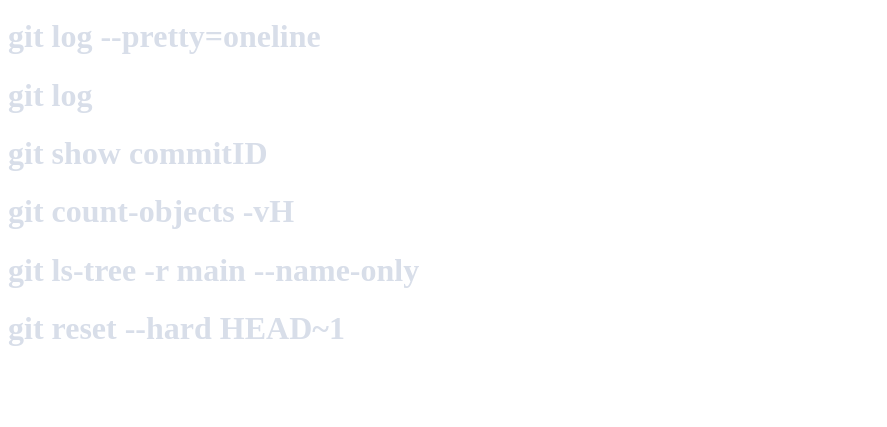
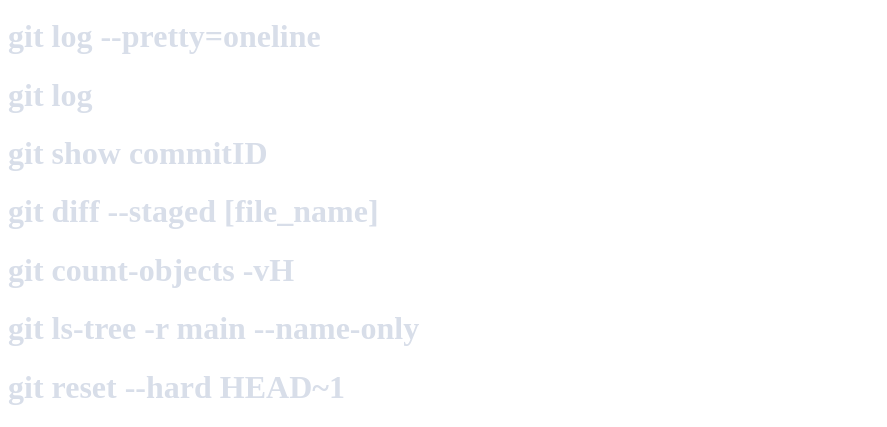
Before and after one commit to ZhuDin/refCode, a plain HTML site: page index.html in a window 1280 px wide. Shown: the part 781-1208 px from the top of the page, without its empty margins (0-887 px from the left). Before the commit the page ends 1150 px from the top, so only its background shows below. Drawn offline with Linux system fonts and the light colour scheme.

Commit message:
diff --staged biology

```diff
--- a/index.html
+++ b/index.html
@@ -28,6 +28,7 @@
         <h1>git log --pretty=oneline</h1>
         <h1>git log</h1>
         <h1>git show commitID</h1>
+        <h1>git diff --staged [file_name]</h1>
         <h1>git count-objects -vH</h1>
         <h1>git ls-tree -r main --name-only</h1>
         <h1>git reset --hard HEAD~1</h1>
```
Also changed, not shown: biology/Essential-Cell-Biology-5th/ch1-Cells-The-Fundamental-Units-of-Life.txt.
